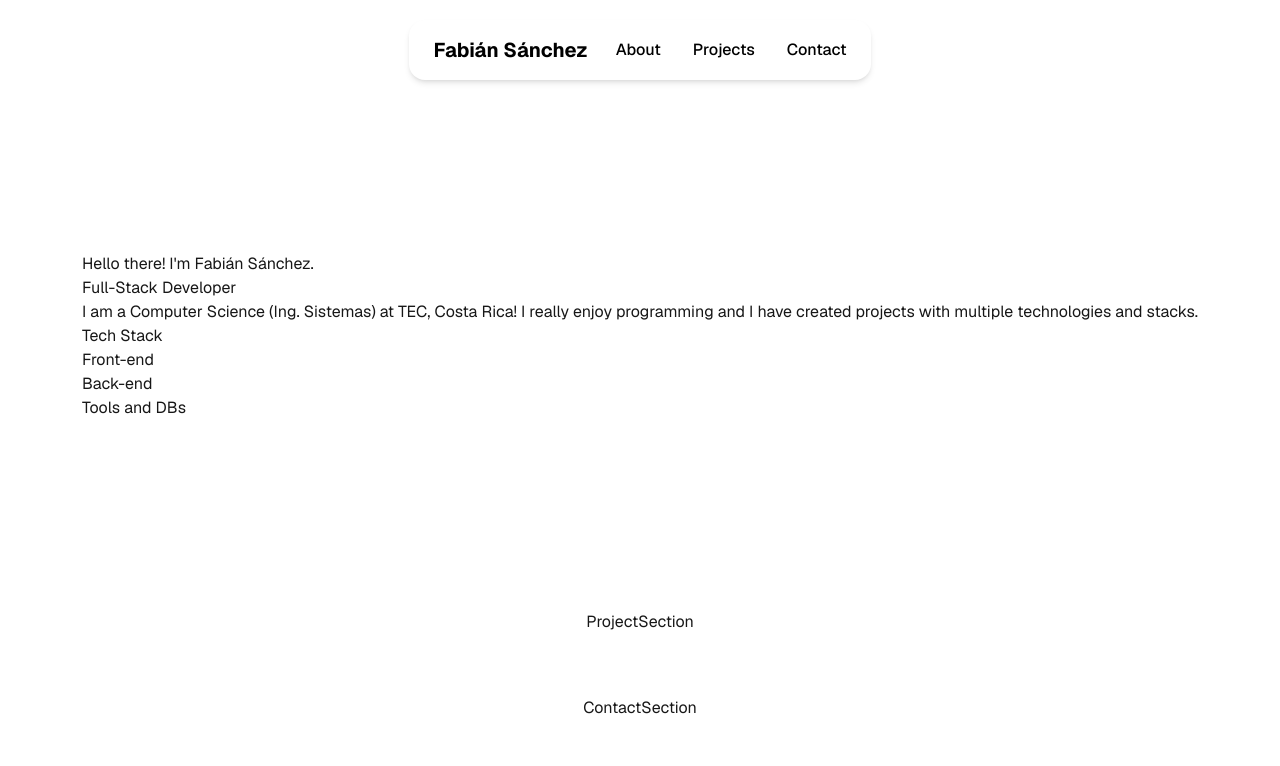
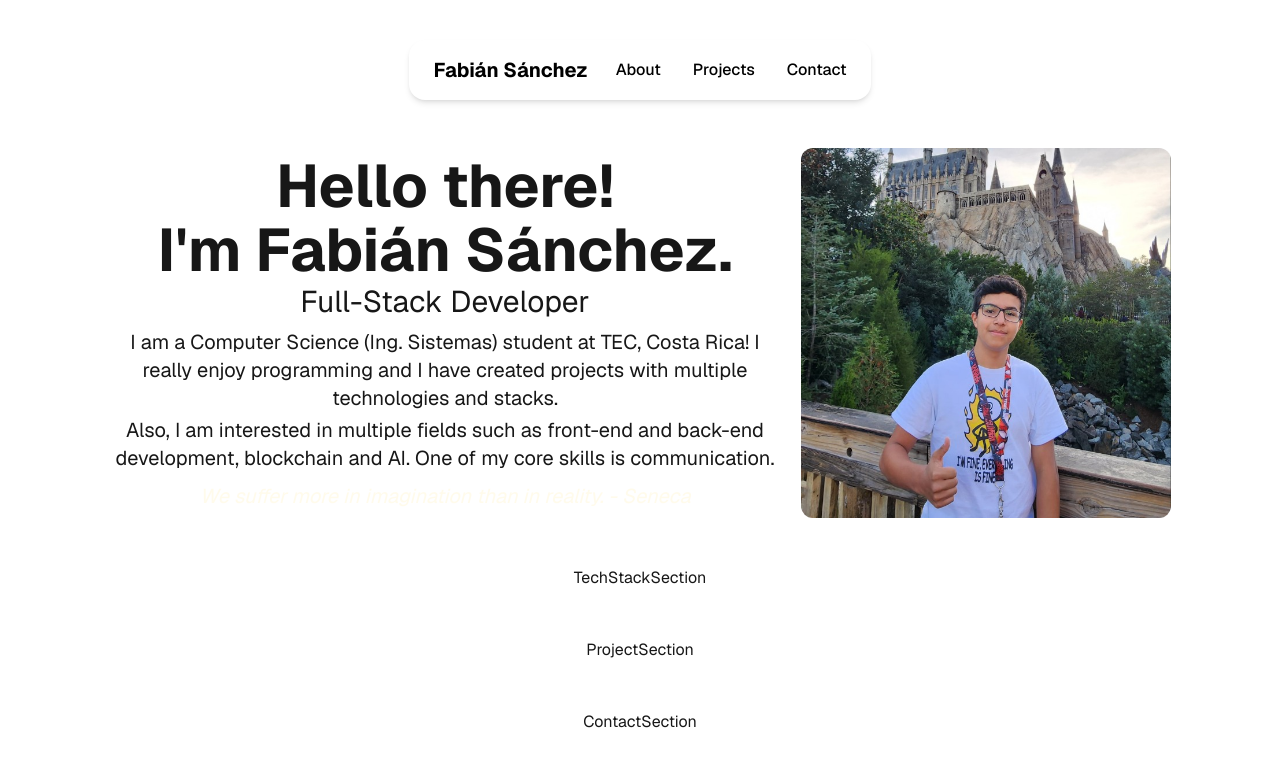
Before and after one commit to FabianSanchezD/portfolio, a Next.js app: page / in a window 1280 px wide. Shown: the top 766 px of the page. Built offline with nearby package versions, Linux system fonts and the light colour scheme.

Commit message:
finished about section, added techstack section

```diff
--- a/src/app/page.tsx
+++ b/src/app/page.tsx
@@ -1,16 +1,20 @@
 import Image from "next/image";
 import Navbar from "@/components/Navbar";
 import AboutSection from '@/components/AboutSection';
+import TechStackSection from "@/components/TechStackSection";
 import ProjectSection from "@/components/ProjectSection";
 import ContactSection from "@/components/ContactSection";
 
 export default function Home() {
   return (
-    <div className="font-sans grid grid-rows-[20px_1fr_20px] items-center justify-items-center min-h-screen p-10 pb-20 gap-16">
-      <Navbar/>
-      <AboutSection/>
-      <ProjectSection/>
-      <ContactSection/>
+    <div className="font-sans min-h-screen p-4 md:p-8 lg:p-10 pb-20">
+      <div className="flex flex-col items-center gap-4 md:gap-8 lg:gap-12">
+        <Navbar/>
+        <AboutSection/>
+        <TechStackSection/>
+        <ProjectSection/>
+        <ContactSection/>
+      </div>
     </div>
   );
 }
--- a/src/components/AboutSection.tsx
+++ b/src/components/AboutSection.tsx
@@ -1,16 +1,26 @@
+import Image from "next/image"
+
 const AboutSection = () => {
   return (
-    <div className="font-sans">
-        <h1>Hello there! I'm Fabián Sánchez.</h1>
-        <h2>Full-Stack Developer</h2>
-        <p>I am a Computer Science (Ing. Sistemas) at TEC, Costa Rica! I really enjoy programming and I have created projects with multiple technologies and stacks.</p>
-        <h2>Tech Stack</h2>
-        <h3>Front-end</h3>
-        {/* insert logos here */}
-        <h3>Back-end</h3>
-        {/* insert logos here */}
-        <h3>Tools and DBs</h3>
-        {/* insert logos here */}
+    <div className="flex lg:flex-row gap-5 flex-col items-center">
+        <div className="font-sans text-center max-w-2xl">
+            <h1 className="text-6xl font-bold pb-1">Hello there!</h1>
+            <h1 className="text-6xl font-bold">I'm Fabián Sánchez.</h1>
+            <h2 className="text-3xl pt-1 pb-2">Full-Stack Developer</h2>
+            <p className="text-xl pb-1">I am a Computer Science (Ing. Sistemas) student at TEC, Costa Rica! I really enjoy programming and I have created projects with multiple technologies and stacks.</p>
+            <p className="text-xl pb-2.5">Also, I am interested in multiple fields such as front-end and back-end development, blockchain and AI. One of my core skills is communication.</p>
+            <p className="text-xl italic text-amber-50">We suffer more in imagination than in reality. - Seneca</p>
+
+        </div>
+        <div>
+            <Image
+            src="/myself.jpg"
+            alt="Image of Fabián Sánchez"
+            className="rounded-xl"
+            width={370}
+            height={370}
+            />
+        </div>
     </div>
   )
 }
--- /dev/null
+++ b/src/components/TechStackSection.tsx
@@ -0,0 +1,9 @@
+import React from 'react'
+
+const TechStackSection = () => {
+  return (
+    <div>TechStackSection</div>
+  )
+}
+
+export default TechStackSection
```
Also changed, not shown: public/myself.jpg (added), public/name_montserrat_font.png (renamed from public/logo_navbar.png).
